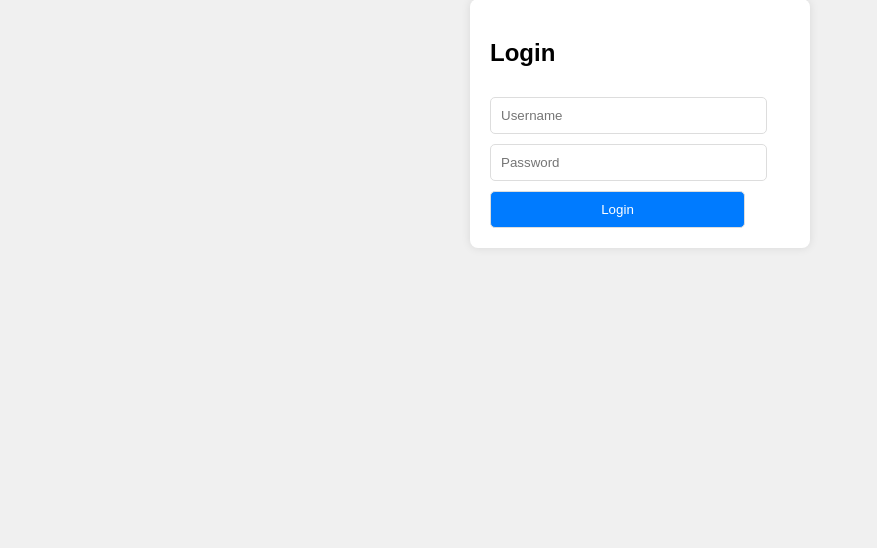
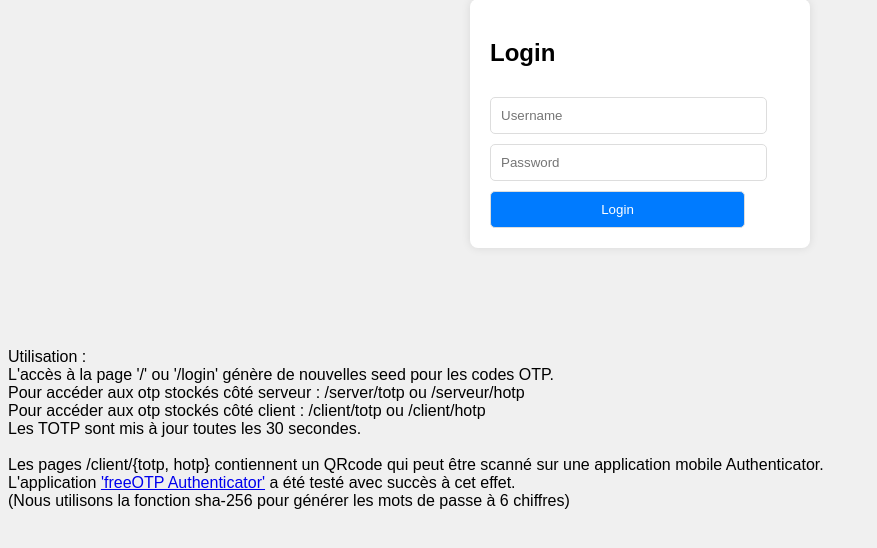
Before and after one commit to mohamedlrouabah1/SECURITY, a Flask app: page /login in a window 1280 px wide. Shown: the part 101-649 px from the top of the page, without its empty margins (0-877 px from the left). Run offline with Flask 3, Linux system fonts and the light colour scheme.

Commit message:
feat: add instruction to login page

```diff
--- a/templates/login.html
+++ b/templates/login.html
@@ -39,6 +39,20 @@
         </div>
     </div>
 
+    <div>
+        Utilisation : <br />
+        L'accès à la page '/' ou '/login' génère de nouvelles seed pour les codes OTP. <br />
+        Pour accéder aux otp stockés côté serveur : /server/totp ou /serveur/hotp <br />
+        Pour accéder aux otp stockés côté client : /client/totp ou /client/hotp <br />
+        Les TOTP sont mis à jour toutes les 30 secondes. <br />
+        <br />
+
+        Les pages /client/{totp, hotp} contiennent un QRcode qui peut être scanné
+        sur une application mobile Authenticator. <br />
+        L'application <a href="https://play.google.com/store/apps/details?id=org.fedorahosted.freeotp&hl=fr&gl=US">'freeOTP Authenticator'</a>  a été testé avec succès à cet effet. <br />
+        (Nous utilisons la fonction sha-256 pour générer les mots de passe à 6 chiffres)
+    </div>
+
     <script>
         document.getElementById('login-form').addEventListener('submit', function(event) {
             event.preventDefault();
```
